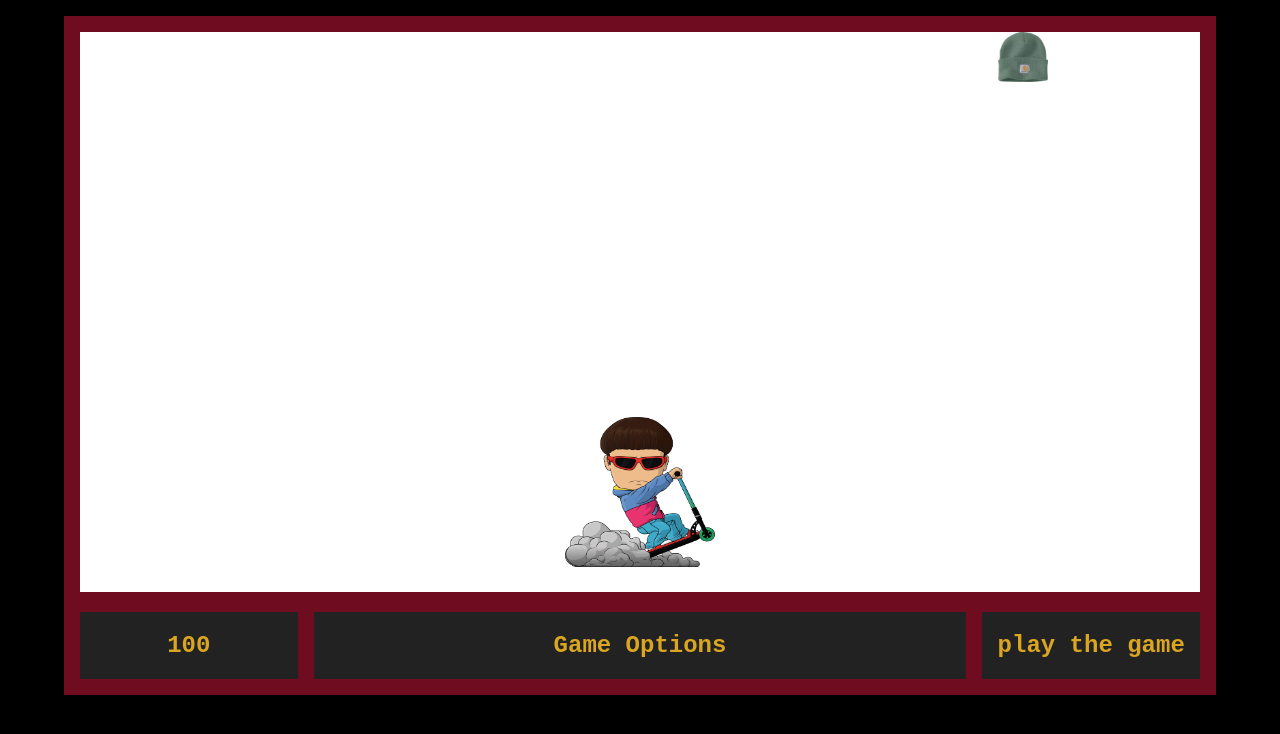
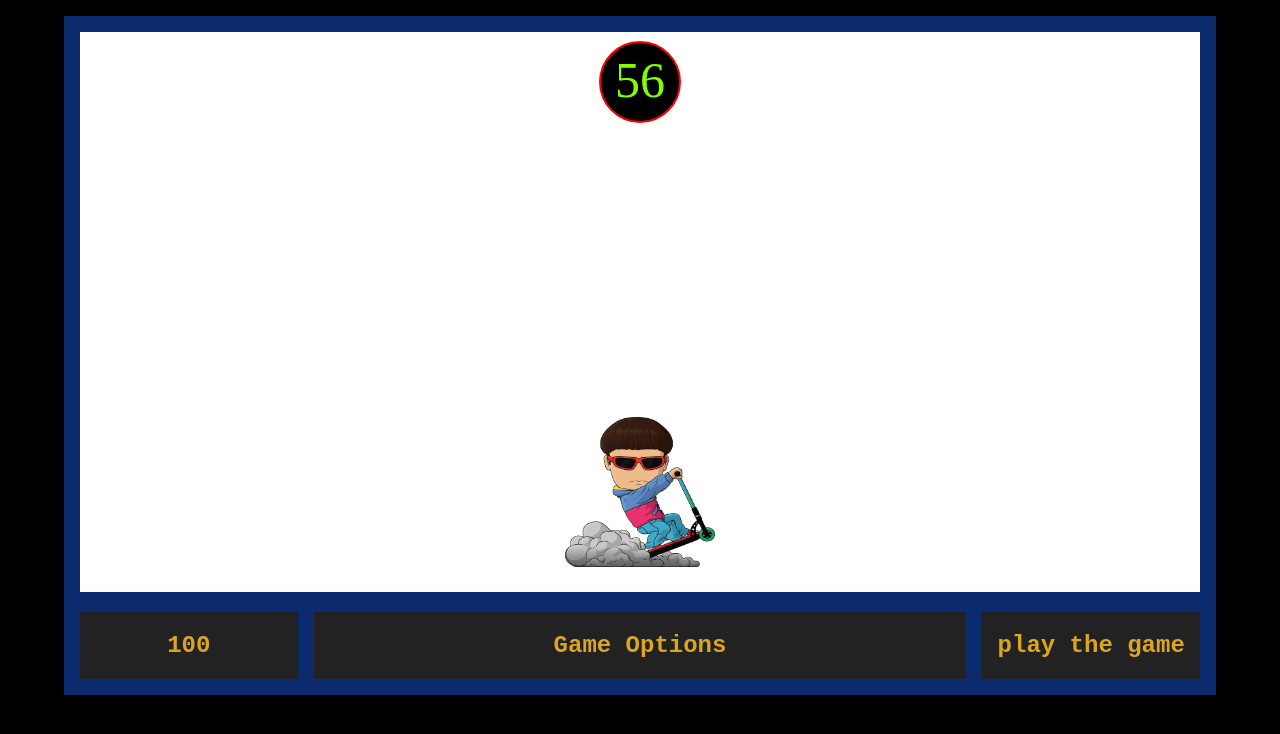
Before and after one commit to nchez/Beanie-Bandit, a plain HTML site: page index.html in a window 1280 px wide. Drawn offline with Linux system fonts and the light colour scheme.

Commit message:
add 60s countdown timer

```diff
--- a/app.js
+++ b/app.js
@@ -186,6 +186,16 @@ let bandit = new Crawler(
 );
 // ------------------------------------------
 
+// Game Timer and Incrementer
+
+let gameTime = 60;
+
+function gameTimer() {
+  gameTime--;
+}
+
+setInterval(gameTimer, 1000);
+
 // Randomize and move beanies down
 
 let beanieArray = [
@@ -212,6 +222,7 @@ function shuffle(arr) {
   }
   return arr;
 }
+// Bandit Movement and Initialization
 
 banditimg.onload = bandit.render();
 
@@ -227,19 +238,42 @@ function movementHandler() {
   //   if (pressedKeys.s) hero.y += speed;
   //   if (pressedKeys.w) hero.y -= speed;
 }
+//
+
+// Game Countdown Circle
+
+function timerCircle() {
+  ctx.beginPath();
+  ctx.arc(canvas.width / 2, 50, 40, 0, 2 * Math.PI, false);
+  ctx.fillStyle = "black";
+  ctx.fill();
+  ctx.lineWidth = 2;
+  ctx.strokeStyle = "red";
+  ctx.stroke();
+}
+
+function timerCountdown() {
+  ctx.font = "50px serif";
+  ctx.fillStyle = "chartreuse";
+  ctx.fillText(gameTime, canvas.width / 2 - 25, 65);
+}
+
+// Game Loop
 
 function gameLoop() {
   ctx.clearRect(0, 0, canvas.width, canvas.height);
   movementHandler();
   bandit.render();
+  timerCircle();
+  timerCountdown();
 }
 
 setInterval(gameLoop, 60);
 
-setInterval(() => {
-  beanie1.render();
-  beanie1.x = Math.floor(Math.random() * canvas.width);
-}, 1000);
+// setInterval(() => {
+//   beanie1.render();
+//   beanie1.x = Math.floor(Math.random() * canvas.width);
+// }, 1000);
 
 function detectHatHit() {
   // just one conditional needed -- if hat
--- a/style.css
+++ b/style.css
@@ -31,7 +31,7 @@ canvas {
 #container {
   max-width: 70em;
   /* height: 70vh; */
-  background-color: rgb(111, 12, 32);
+  background-color: rgb(12, 43, 111);
   margin: 0 auto;
   padding: 1em;
   display: grid;
```
